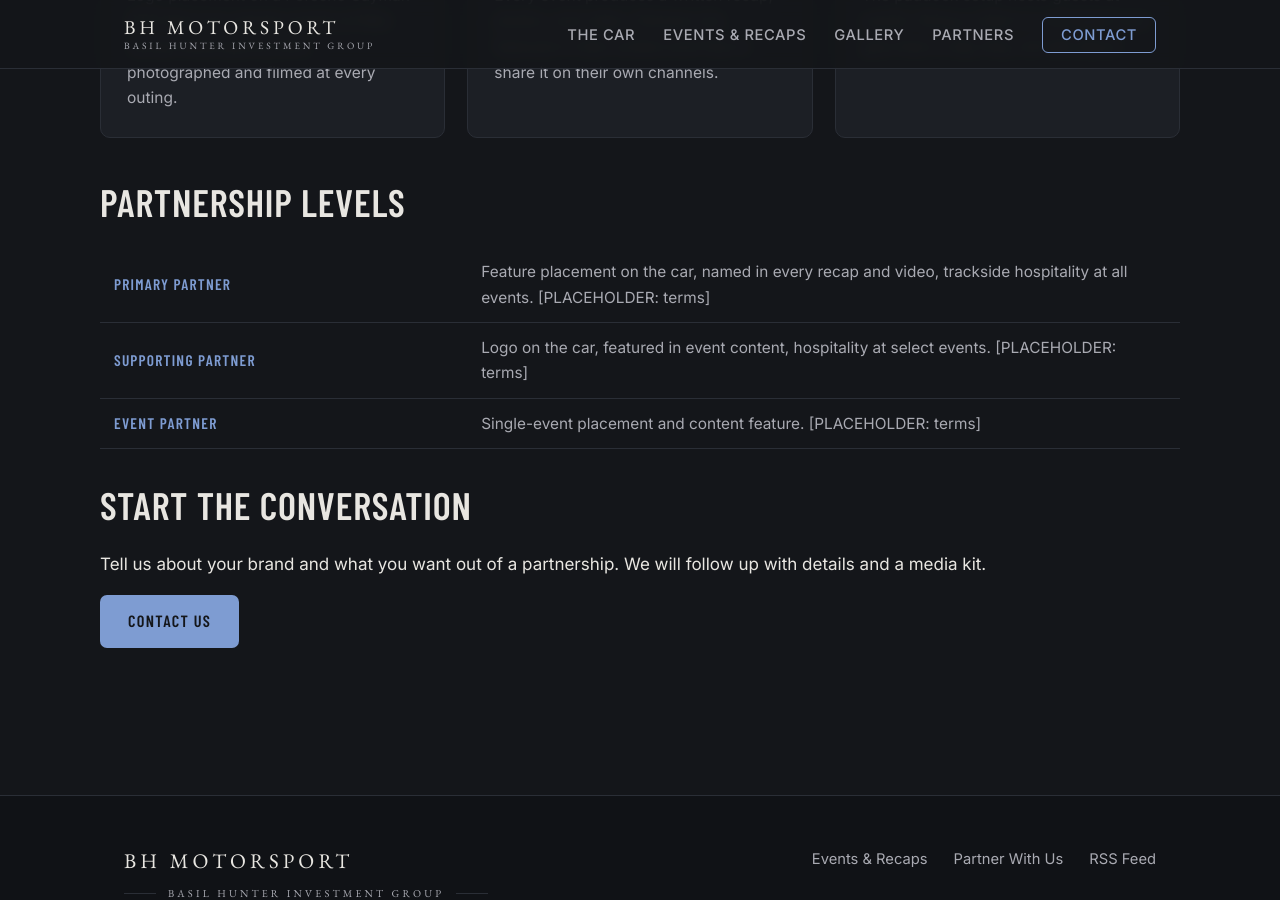
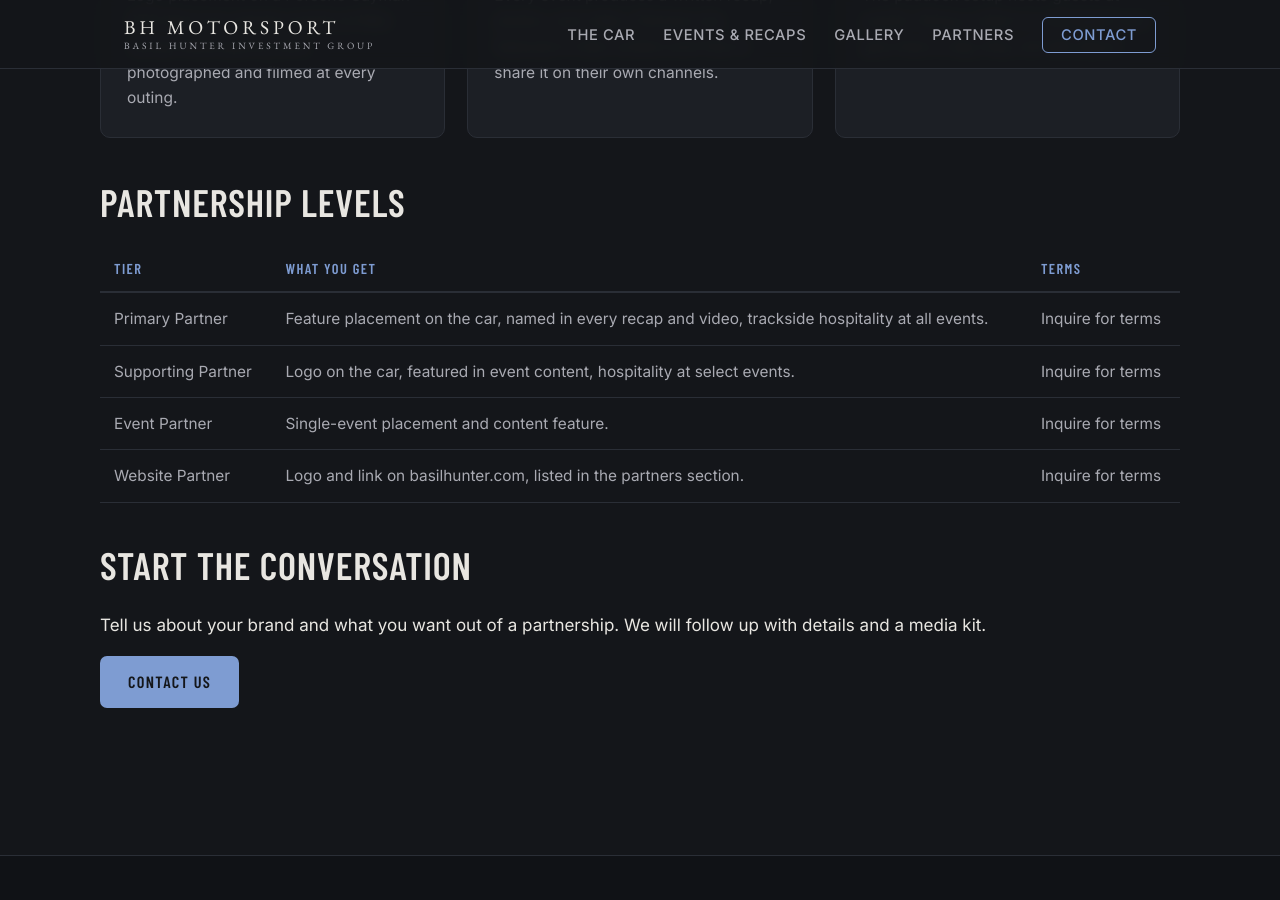
Before and after one commit to BHMotorsport/basilhunter.com, a Jekyll site: the page built from sponsors.md, in a window 1280 px wide and 900 px high, scrolled down 619 px. Built offline with Jekyll 4.4.1, drawn with Linux system fonts in a browser that asks for light colours.

Commit message:
Content tighten: brake/safety accuracy, four-tier partner table, paddock heading, Where It Runs rewrite
Co-Authored-By: Claude Fable 5 <noreply@anthropic.com>

```diff
--- a/index.html
+++ b/index.html
@@ -41,7 +41,7 @@ description: The Basil Hunter Investment Group motorsport program. A Porsche Cay
 <section class="partners-strip">
   <div class="container">
     <p class="kicker">Our Partners</p>
-    <h2>Proudly Backed By</h2>
+    <h2>In the Paddock With</h2>
     <!-- As partners sign on, drop their logo files (SVG or PNG, transparent
          background, white/light versions work best on the navy band) into
          /assets/img/partners/ and add a link+img row below. -->
--- a/sponsors.md
+++ b/sponsors.md
@@ -28,11 +28,16 @@ Motorsport sponsorship works because the setting does the selling. A track weeke
 
 ## Partnership Levels
 
-<!-- PLACEHOLDER: define real tiers and pricing before launch. Structure below is a starting point. -->
-<table class="spec-table">
-  <tr><th>Primary Partner</th><td>Feature placement on the car, named in every recap and video, trackside hospitality at all events. [PLACEHOLDER: terms]</td></tr>
-  <tr><th>Supporting Partner</th><td>Logo on the car, featured in event content, hospitality at select events. [PLACEHOLDER: terms]</td></tr>
-  <tr><th>Event Partner</th><td>Single-event placement and content feature. [PLACEHOLDER: terms]</td></tr>
+<table class="events-table">
+  <thead>
+    <tr><th>Tier</th><th>What You Get</th><th>Terms</th></tr>
+  </thead>
+  <tbody>
+    <tr><td>Primary Partner</td><td>Feature placement on the car, named in every recap and video, trackside hospitality at all events.</td><td>Inquire for terms</td></tr>
+    <tr><td>Supporting Partner</td><td>Logo on the car, featured in event content, hospitality at select events.</td><td>Inquire for terms</td></tr>
+    <tr><td>Event Partner</td><td>Single-event placement and content feature.</td><td>Inquire for terms</td></tr>
+    <tr><td>Website Partner</td><td>Logo and link on basilhunter.com, listed in the partners section.</td><td>Inquire for terms</td></tr>
+  </tbody>
 </table>
 
 ## Start the Conversation
```
Also changed, not shown: car.md (+3 -3 lines).
